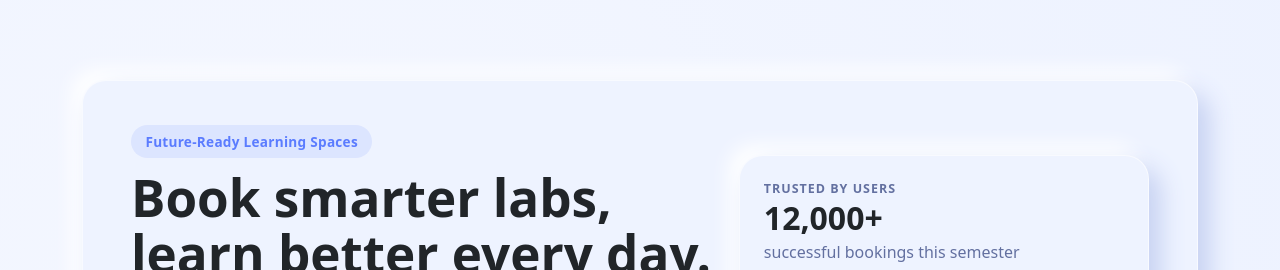
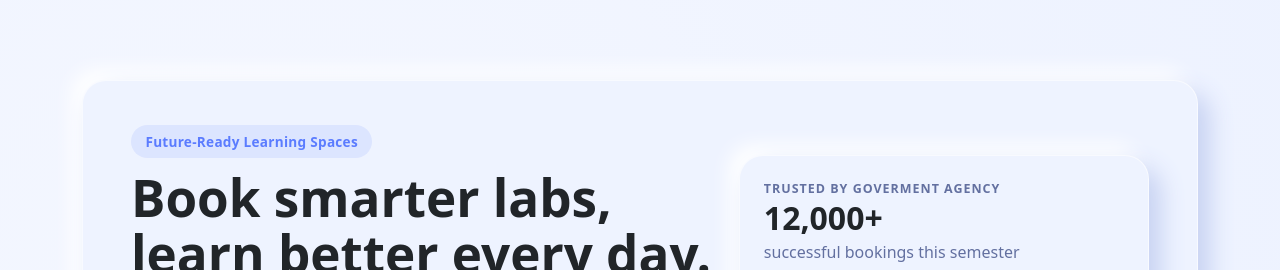
Before and after one commit to samtarmizi/landing-page-lab-booking, a plain HTML site: page index.html in a window 1280 px wide. Shown: the top 270 px of the page. Drawn offline with nearby package versions, Linux system fonts and the light colour scheme.

Commit message:
update section label in index.html to reflect government agency endorsement

```diff
--- a/index.html
+++ b/index.html
@@ -145,7 +145,7 @@
           </div>
           <div class="col-12 col-lg-5">
             <div class="neo-panel p-4 kpi-card">
-              <p class="section-label">Trusted by users</p>
+              <p class="section-label">Trusted by goverment agency</p>
               <h3>12,000+</h3>
               <p>successful bookings this semester</p>
               <hr />
```
